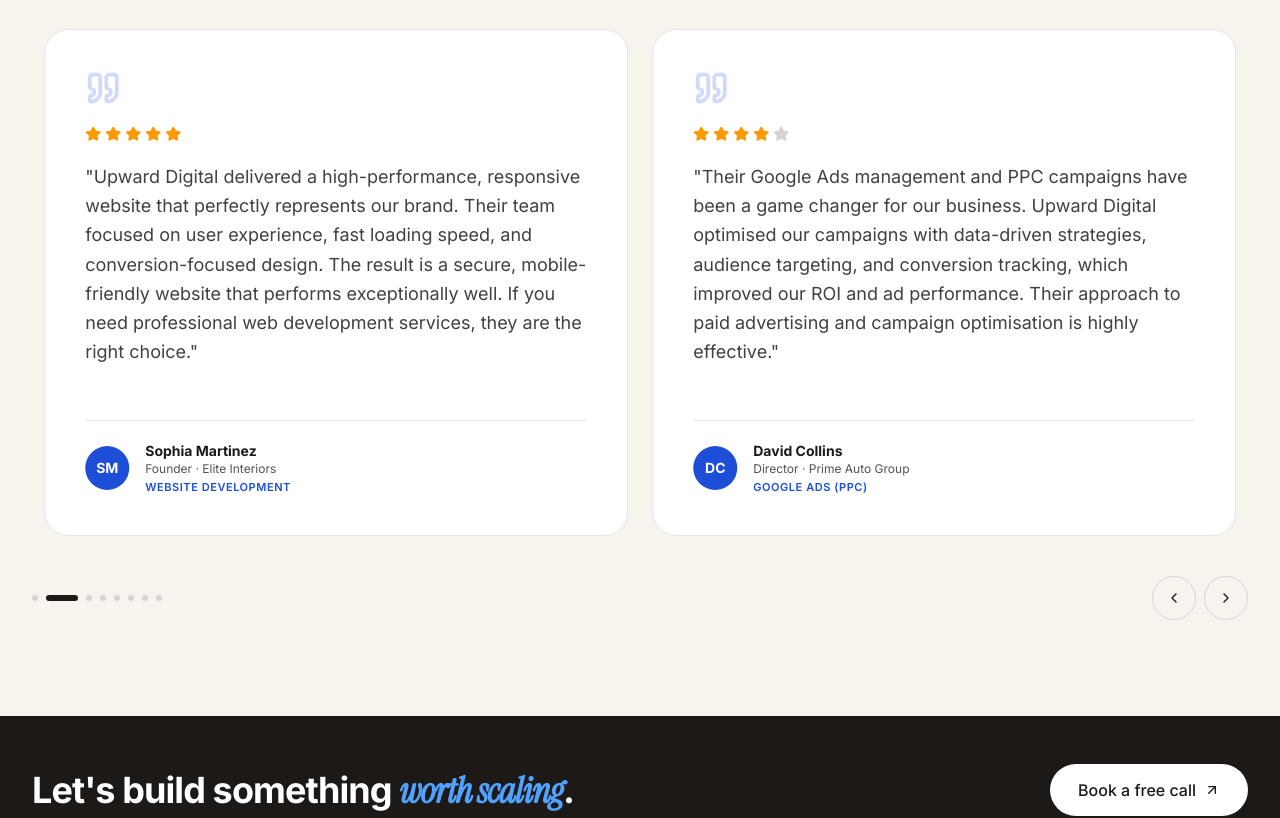
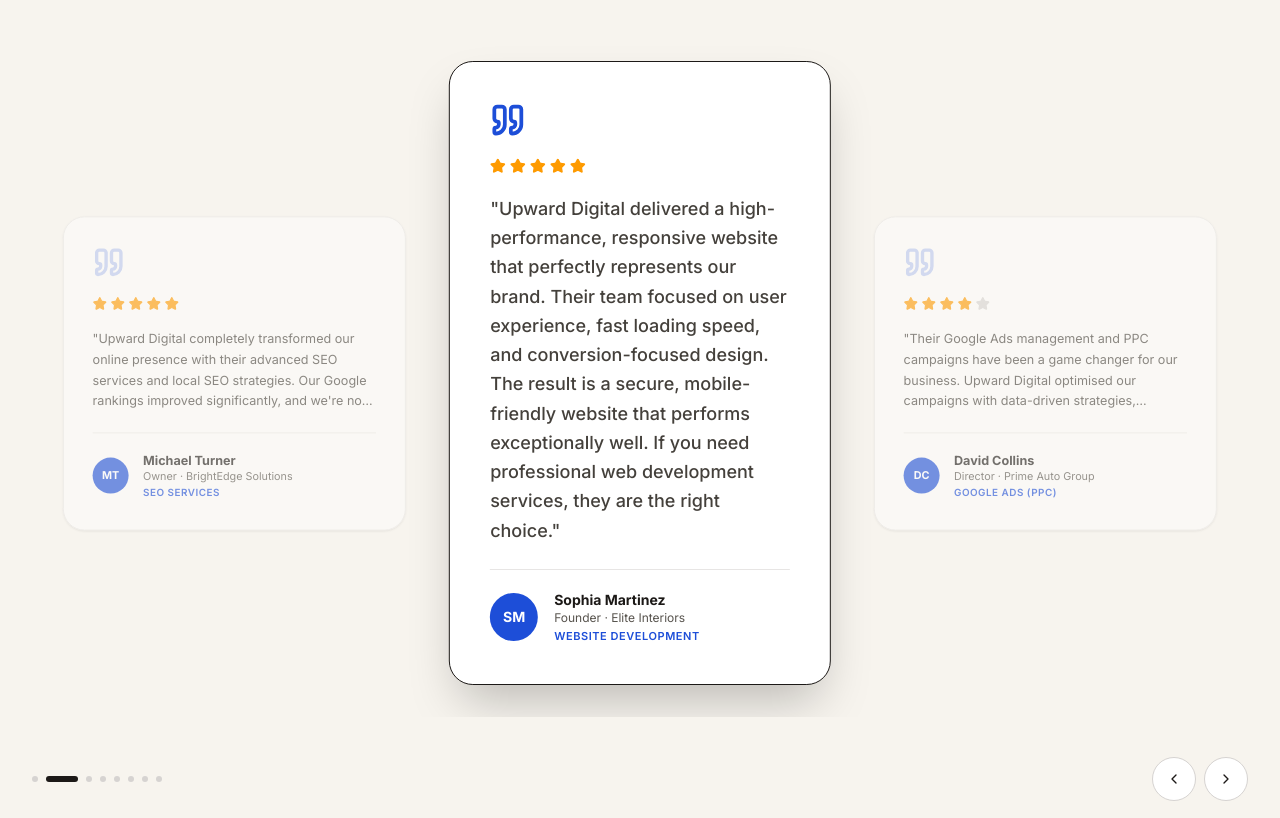
Before and after one commit to TalhaFaisal777/upwarddigital-site, a React (Vite) app: page / in a window 1280 px wide. Shown: the part 4120-4938 px from the top of the page. Built offline with nearby package versions, Linux system fonts and the light colour scheme.

Commit message:
Three-card testimonial slider with bigger highlighted center card and fade for sides

```diff
--- a/src/pages/Home.jsx
+++ b/src/pages/Home.jsx
@@ -397,83 +397,12 @@ export default function Home() {
       </section>
 
       {/* ==================== TESTIMONIALS ==================== */}
-      <section className="py-16 md:py-24">
-        <div className="max-w-7xl mx-auto px-5 sm:px-6 md:px-8">
-          <SectionHeading
-            subtitle="What clients say"
-            title="Words from those we've grown."
-          />
-
-          {/* Sliding track — shows 1 card on mobile, 2 on tablet+ */}
-          <div className="relative overflow-hidden">
-            <motion.div
-              animate={{ x: `calc(-${activeTestimonial} * (100% / ${testimonials.length}))` }}
-              transition={{ duration: 0.7, ease: [0.4, 0, 0.2, 1] }}
-              className="flex"
-              style={{ width: `${(testimonials.length * 100) / 2}%` }}
-            >
-              {testimonials.map((t, i) => (
-                <div
-                  key={i}
-                  className="px-3 shrink-0"
-                  style={{ width: `${100 / testimonials.length}%` }}
-                >
-                  <div className="relative bg-white border border-stone-200 rounded-3xl p-8 md:p-10 h-full flex flex-col">
-                    <Quote className="w-9 h-9 text-primary/20 mb-5" strokeWidth={2.5} />
-                    <div className="flex items-center gap-1 mb-5">
-                      {[...Array(5)].map((_, j) => (
-                        <Star
-                          key={j}
-                          className={`w-4 h-4 ${j < t.rating ? "text-amber-500 fill-current" : "text-stone-300 fill-current"}`}
-                        />
-                      ))}
-                    </div>
-                    <blockquote className="text-base md:text-lg leading-relaxed text-stone-700 mb-6 flex-1">
-                      "{t.quote}"
-                    </blockquote>
-                    <div className="flex items-center gap-4 pt-5 border-t border-stone-200">
-                      <div className="w-11 h-11 rounded-full bg-primary text-white flex items-center justify-center font-bold text-sm shrink-0">
-                        {t.initials}
-                      </div>
-                      <div className="min-w-0">
-                        <div className="font-bold text-stone-900 text-sm">{t.name}</div>
-                        <div className="text-xs text-stone-600 truncate">
-                          {t.role} · {t.company}
-                        </div>
-                        <div className="text-[11px] text-primary font-semibold mt-0.5 uppercase tracking-wider truncate">
-                          {t.service}
-                        </div>
-                      </div>
-                    </div>
-                  </div>
-                </div>
-              ))}
-            </motion.div>
-          </div>
-
-          {/* Controls */}
-          <div className="flex items-center justify-between mt-10">
-            <div className="flex gap-2">
-              {testimonials.map((_, i) => (
-                <button
-                  key={i}
-                  onClick={() => setActiveTestimonial(i)}
-                  className={`h-1.5 rounded-full transition-all ${i === activeTestimonial ? "w-8 bg-stone-900" : "w-1.5 bg-stone-300 hover:bg-stone-500"}`}
-                  aria-label={`Testimonial ${i + 1}`}
-                />
-              ))}
-            </div>
-            <div className="flex gap-2">
-              <button onClick={prevTestimonial} aria-label="Previous testimonial" className="w-11 h-11 rounded-full border border-stone-300 hover:bg-stone-900 hover:text-white hover:border-stone-900 flex items-center justify-center transition-colors">
-                <ChevronLeft className="w-4 h-4" />
-              </button>
-              <button onClick={nextTestimonial} aria-label="Next testimonial" className="w-11 h-11 rounded-full border border-stone-300 hover:bg-stone-900 hover:text-white hover:border-stone-900 flex items-center justify-center transition-colors">
-                <ChevronRight className="w-4 h-4" />
-              </button>
-            </div>
-          </div>
-        </div>
-      </section>
+      <TestimonialsSection
+        active={activeTestimonial}
+        setActive={setActiveTestimonial}
+        next={nextTestimonial}
+        prev={prevTestimonial}
+      />
 
     </main>
   )
@@ -681,3 +610,140 @@ function AboutAndContactSection() {
     </section>
   )
 }
+
+// ────────────────────────────────────────────────────────────────────────────
+// Testimonials section — 3 cards on desktop with highlighted center, 1 on mobile
+// ────────────────────────────────────────────────────────────────────────────
+function TestimonialsSection({ active, setActive, next, prev }) {
+  const total = testimonials.length
+  const cardPct = 100 / total
+
+  return (
+    <section className="py-16 md:py-24 bg-cream">
+      <div className="max-w-7xl mx-auto px-5 sm:px-6 md:px-8">
+        <SectionHeading
+          subtitle="What clients say"
+          title="Words from those we've grown."
+        />
+
+        {/* Desktop: 3 cards visible, middle highlighted */}
+        <div className="hidden md:block overflow-hidden py-8">
+          <motion.div
+            animate={{ x: `-${(active - 1) * cardPct}%` }}
+            transition={{ duration: 0.7, ease: [0.4, 0, 0.2, 1] }}
+            className="flex"
+            style={{ width: `${(total * 100) / 3}%` }}
+          >
+            {testimonials.map((t, i) => (
+              <div
+                key={i}
+                className="px-3 shrink-0 flex items-center"
+                style={{ width: `${cardPct}%` }}
+              >
+                <TestimonialCard t={t} highlighted={i === active} />
+              </div>
+            ))}
+          </motion.div>
+        </div>
+
+        {/* Mobile: 1 card at a time */}
+        <div className="md:hidden overflow-hidden">
+          <motion.div
+            animate={{ x: `-${active * cardPct}%` }}
+            transition={{ duration: 0.6, ease: [0.4, 0, 0.2, 1] }}
+            className="flex"
+            style={{ width: `${total * 100}%` }}
+          >
+            {testimonials.map((t, i) => (
+              <div
+                key={i}
+                className="px-2 shrink-0"
+                style={{ width: `${cardPct}%` }}
+              >
+                <TestimonialCard t={t} highlighted={true} />
+              </div>
+            ))}
+          </motion.div>
+        </div>
+
+        {/* Controls */}
+        <div className="flex items-center justify-between mt-10">
+          <div className="flex gap-2 flex-wrap">
+            {testimonials.map((_, i) => (
+              <button
+                key={i}
+                onClick={() => setActive(i)}
+                className={`h-1.5 rounded-full transition-all ${i === active ? "w-8 bg-stone-900" : "w-1.5 bg-stone-300 hover:bg-stone-500"}`}
+                aria-label={`Testimonial ${i + 1}`}
+              />
+            ))}
+          </div>
+          <div className="flex gap-2">
+            <button onClick={prev} aria-label="Previous testimonial" className="w-11 h-11 rounded-full border border-stone-300 bg-white hover:bg-stone-900 hover:text-white hover:border-stone-900 flex items-center justify-center transition-colors">
+              <ChevronLeft className="w-4 h-4" />
+            </button>
+            <button onClick={next} aria-label="Next testimonial" className="w-11 h-11 rounded-full border border-stone-300 bg-white hover:bg-stone-900 hover:text-white hover:border-stone-900 flex items-center justify-center transition-colors">
+              <ChevronRight className="w-4 h-4" />
+            </button>
+          </div>
+        </div>
+      </div>
+    </section>
+  )
+}
+
+function TestimonialCard({ t, highlighted }) {
+  return (
+    <div
+      className={`relative w-full rounded-3xl border transition-all duration-700 ${
+        highlighted
+          ? "bg-white border-stone-900 shadow-2xl scale-100 p-9 md:p-10"
+          : "bg-white/70 border-stone-200 shadow-sm scale-90 opacity-60 p-7 md:p-8"
+      }`}
+    >
+      <Quote
+        className={`w-9 h-9 mb-5 transition-colors ${
+          highlighted ? "text-primary" : "text-primary/30"
+        }`}
+        strokeWidth={2.5}
+      />
+      <div className="flex items-center gap-1 mb-5">
+        {[...Array(5)].map((_, j) => (
+          <Star
+            key={j}
+            className={`w-4 h-4 ${
+              j < t.rating ? "text-amber-500 fill-current" : "text-stone-300 fill-current"
+            }`}
+          />
+        ))}
+      </div>
+      <blockquote
+        className={`leading-relaxed text-stone-700 mb-6 ${
+          highlighted
+            ? "text-base md:text-lg font-medium"
+            : "text-sm line-clamp-4"
+        }`}
+      >
+        "{t.quote}"
+      </blockquote>
+      <div className="flex items-center gap-4 pt-5 border-t border-stone-200">
+        <div
+          className={`rounded-full bg-primary text-white flex items-center justify-center font-bold shrink-0 ${
+            highlighted ? "w-12 h-12 text-sm" : "w-10 h-10 text-xs"
+          }`}
+        >
+          {t.initials}
+        </div>
+        <div className="min-w-0">
+          <div className="font-bold text-stone-900 text-sm truncate">{t.name}</div>
+          <div className="text-xs text-stone-600 truncate">
+            {t.role} · {t.company}
+          </div>
+          <div className="text-[11px] text-primary font-semibold mt-0.5 uppercase tracking-wider truncate">
+            {t.service}
+          </div>
+        </div>
+      </div>
+    </div>
+  )
+}
```
